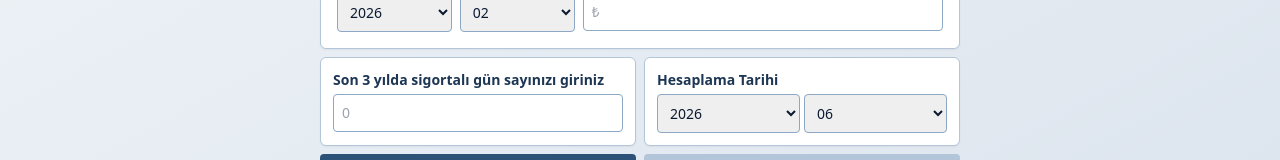
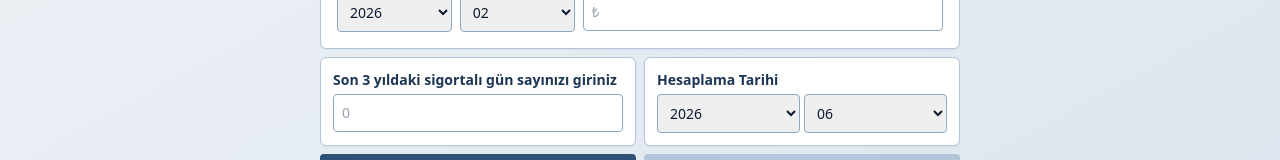
Before and after one commit to drdkyn/issizlik-hesap, a Next.js app: page / in a window 1280 px wide. Shown: the part 295-455 px from the top of the page. Built offline with nearby package versions, Linux system fonts and the light colour scheme.

Commit message:
Update page.tsx

```diff
--- a/app/page.tsx
+++ b/app/page.tsx
@@ -123,7 +123,7 @@ export default function Home() {
         {/* Sigortalı Gün & Referans Tarihi - Yan Yana */}
         <div className="grid grid-cols-1 md:grid-cols-2 gap-2">
           <section className="section-card p-3">
-            <label className="label-text text-xs md:text-sm">Son 3 yılda sigortalı gün sayınızı giriniz</label>
+            <label className="label-text text-xs md:text-sm">Son 3 yıldaki sigortalı gün sayınızı giriniz</label>
             <input
               type="number"
               value={totalInsuredDays || ''}
```
